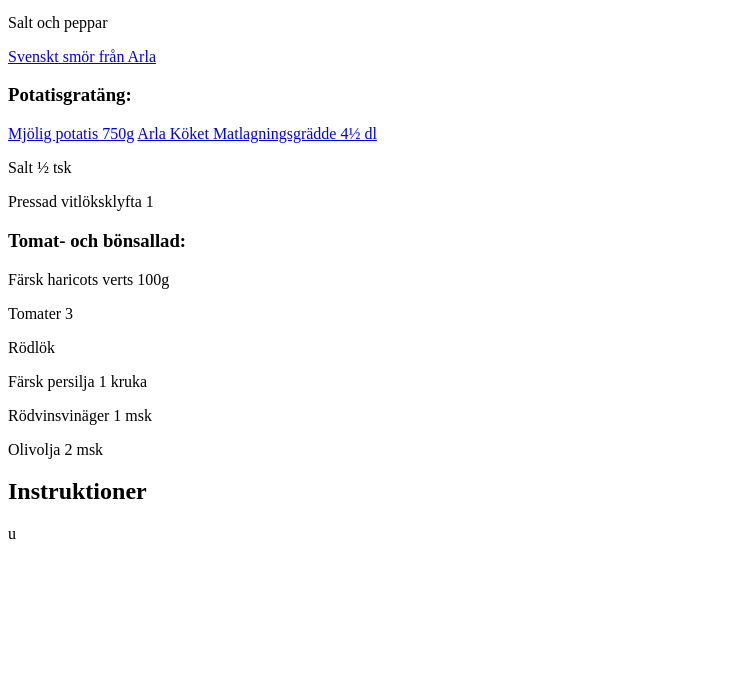
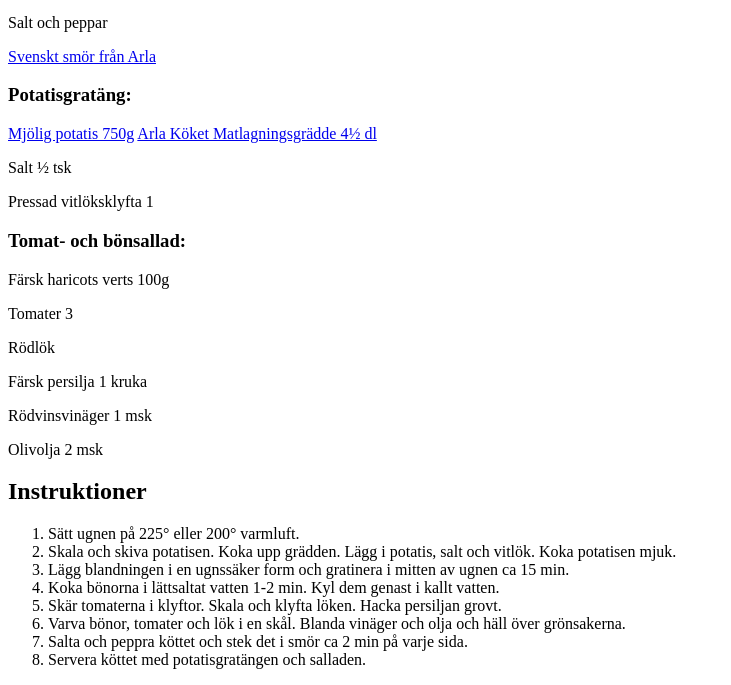
Before and after one commit to Linusand06/Projekt, a plain HTML site: page index.html in a window 1280 px wide. Shown: the part 735-1420 px from the top of the page, without its empty margins (0-731 px from the left). Before the commit the page ends 1286 px from the top, so only its background shows below. Drawn offline with Linux system fonts and the light colour scheme.

Commit message:
tidigare fast med instruktioner

```diff
--- a/index.html
+++ b/index.html
@@ -37,7 +37,16 @@
 
     <main>
         <h2>Instruktioner</h2>
-        u
+        <ol>
+            <li>Sätt ugnen på 225° eller 200° varmluft.</li>
+            <li>Skala och skiva potatisen. Koka upp grädden. Lägg i potatis, salt och vitlök. Koka potatisen mjuk.</li>
+            <li>Lägg blandningen i en ugnssäker form och gratinera i mitten av ugnen ca 15 min.</li>
+            <li>Koka bönorna i lättsaltat vatten 1-2 min. Kyl dem genast i kallt vatten.</li>
+            <li>Skär tomaterna i klyftor. Skala och klyfta löken. Hacka persiljan grovt.</li>
+            <li>Varva bönor, tomater och lök i en skål. Blanda vinäger och olja och häll över grönsakerna.</li>
+            <li>Salta och peppra köttet och stek det i smör ca 2 min på varje sida.</li>
+            <li>Servera köttet med potatisgratängen och salladen.</li>
+        </ol>
     </main>
 
     <footer>
```
